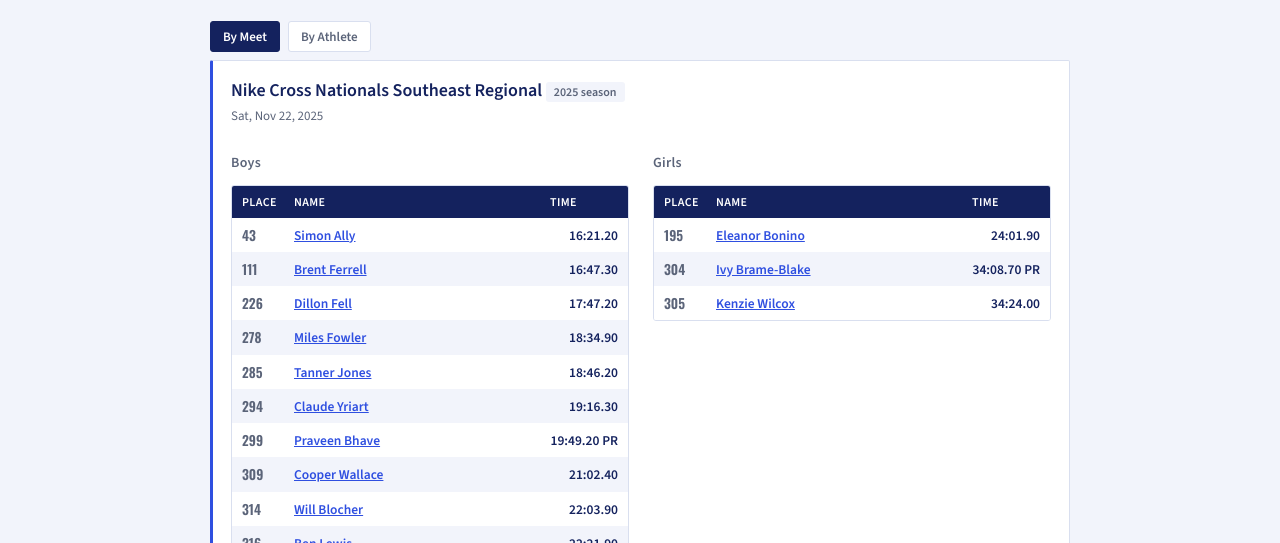
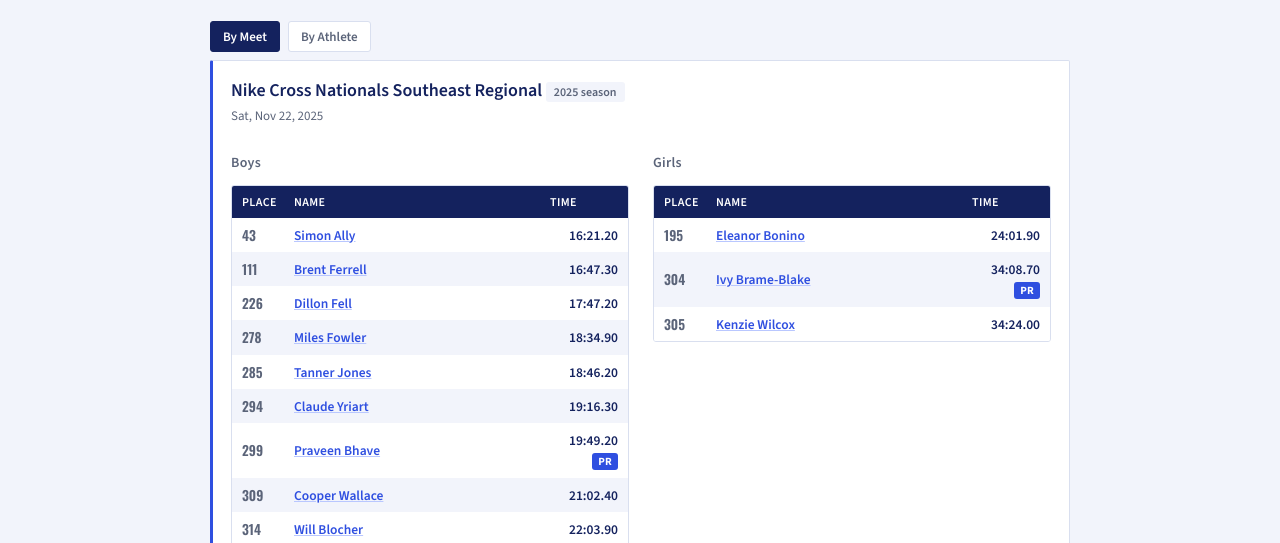
Before and after one commit to mlk-xc-distance/MLK-CROSS-COUNTRY-2026, a plain HTML site: page results.html in a window 1280 px wide. Shown: the part 255-798 px from the top of the page. Drawn offline with nearby package versions, Linux system fonts and the light colour scheme.

Commit message:
Add PR badge styling to style.css

```diff
--- a/style.css
+++ b/style.css
@@ -278,6 +278,12 @@
     vertical-align:middle; white-space:nowrap;
   }
 
+  .pr-badge{
+    font-size:11px; font-weight:700; color:var(--chalk);
+    background:var(--clay); border-radius:3px; padding:1px 6px;
+    letter-spacing:0.02em; white-space:nowrap;
+  }
+
   .results-columns{
     display:grid;
     grid-template-columns:1fr 1fr;
@@ -304,6 +310,8 @@
   .results-table-row.alt{background:var(--stone);}
   .rt-place{font-family:'Oswald', sans-serif; font-weight:600; color:var(--slate);}
   .rt-name{font-weight:600; color:var(--pine); overflow-wrap:break-word;}
+  .rt-name-link{color:var(--clay); text-decoration:underline; text-decoration-color:var(--clay-soft); cursor:pointer;}
+  .rt-name-link:hover{text-decoration-color:var(--clay);}
   .rt-sub{font-size:11.5px; color:var(--slate); font-weight:400; margin-top:1px;}
   .rt-time{font-weight:600; color:var(--pine); text-align:right; font-variant-numeric:tabular-nums;}
 
```
